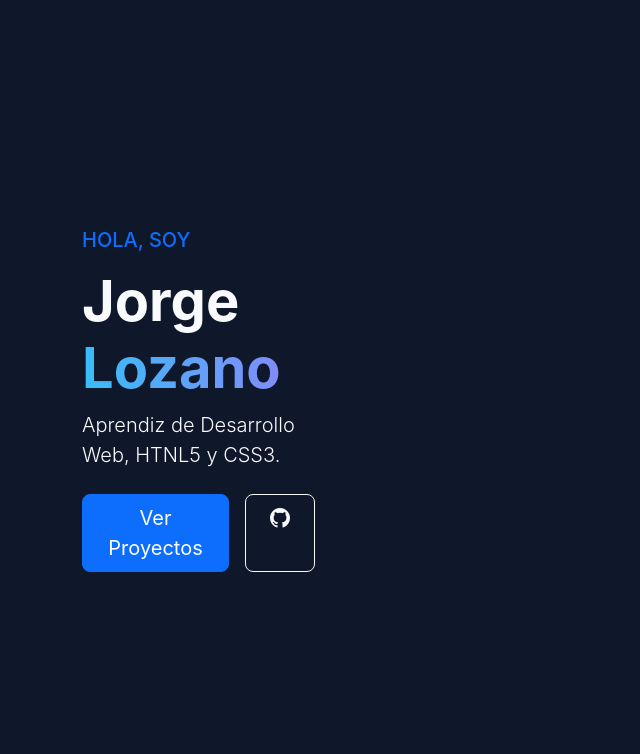
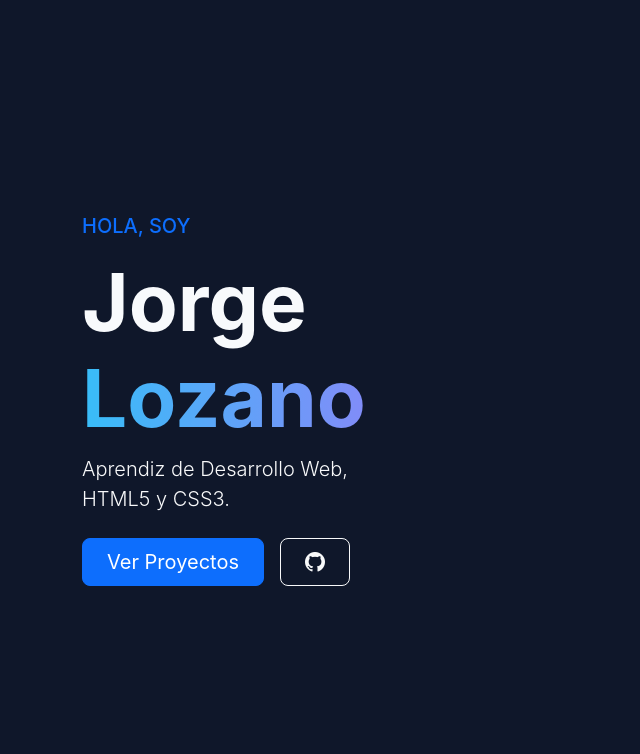
Before and after one commit to isaaclozano89/perfumeria, a Flask app: page / in a window 1280 px wide. Shown: the top 754 px of the page, without its empty margins (0-640 px from the left). Run offline with Flask 3, Linux system fonts and the light colour scheme; some libraries are stand-ins or nearby versions.

Commit message:
Update perfil.html

```diff
--- a/templates/perfil.html
+++ b/templates/perfil.html
@@ -21,8 +21,8 @@
     <div class="row align-items-center">
         <div class="col-md-7">
             <h5 class="text-uppercase tracking-widest text-primary mb-3">Hola, soy</h5>
-            <h1 class="display-4 fw-bold">Jorge <span class="text-gradient">Lozano</span></h1>
-            <p class="lead text-light mb-4">Aprendiz de Desarrollo Web, HTNL5 y CSS3.</p>
+            <h2 class="display-1 fw-bold">Jorge <span class="text-gradient">Lozano</span></h2>
+            <p class="lead text-light mb-4">Aprendiz de Desarrollo Web, HTML5 y CSS3.</p>
             <div class="d-flex gap-3">
                 <a href="#proyectos" class="btn btn-primary btn-lg px-4">Ver Proyectos</a>
                 <a href="https://github.com/tu-usuario" class="btn btn-outline-light btn-lg px-4"><i class="bi bi-github"></i></a>
```
